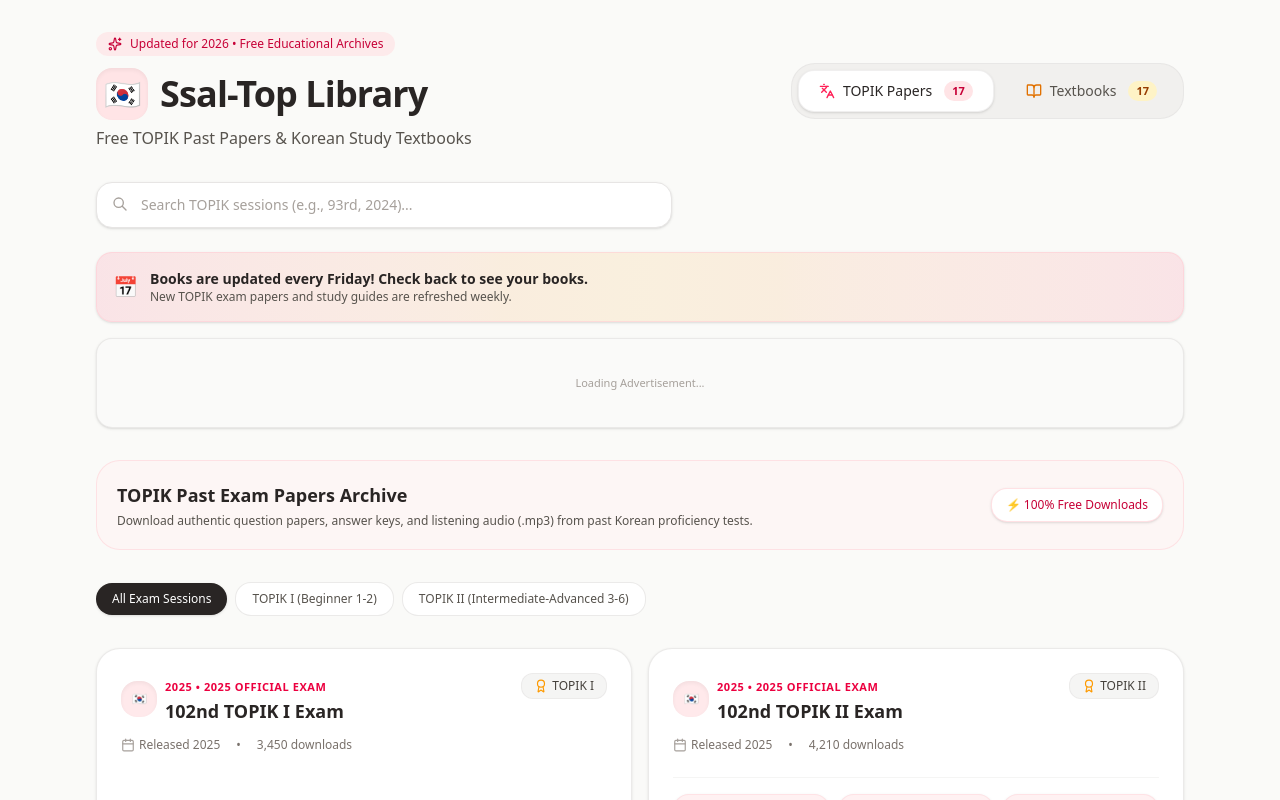
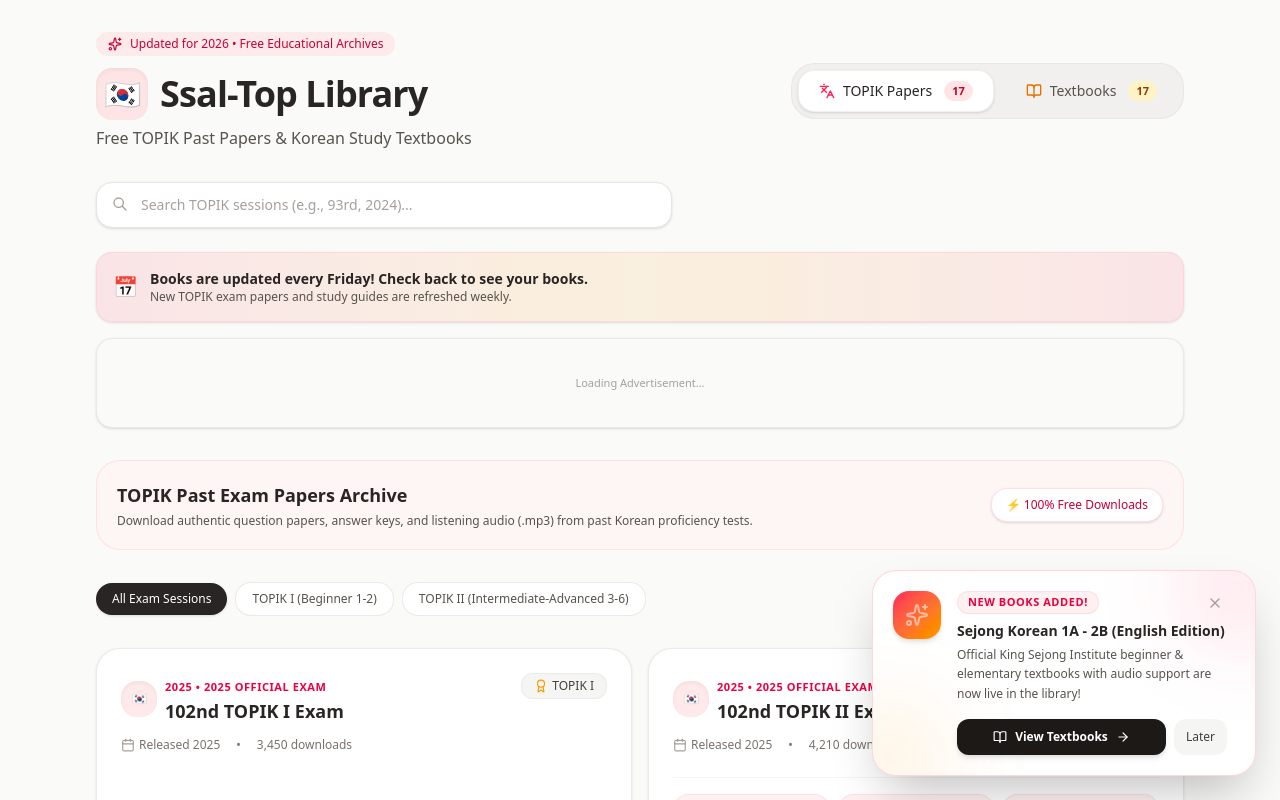
Before and after one commit to BelleRose-ai/Ssal-Top-Library, a React (Vite) app: page / in a window 1280 px wide. Shown: the top 800 px of the page. Built offline with nearby package versions, Linux system fonts and the light colour scheme.

Commit message:
feat: add new books notification popup
Implement an animated notification component to alert users about newly added textbooks, including a dismiss session state and navigation shortcut.

```diff
--- a/src/App.tsx
+++ b/src/App.tsx
@@ -7,6 +7,7 @@
 import { TextbookList } from './components/TextbookList';
 import { DownloadModal } from './components/DownloadModal';
 import { Footer } from './components/Footer';
+import { NewBooksNotification } from './components/NewBooksNotification';
 
 export default function App() {
   const [activeTab, setActiveTab] = useState<ActiveTab>('topik');
@@ -168,6 +169,9 @@
         resourceType={modalType}
         targetUrl={modalUrl}
       />
+
+      {/* New Books Added Notification Popup */}
+      <NewBooksNotification setActiveTab={setActiveTab} />
     </div>
   );
 }
--- /dev/null
+++ b/src/components/NewBooksNotification.tsx
@@ -0,0 +1,98 @@
+import React, { useState, useEffect } from 'react';
+import { motion, AnimatePresence } from 'motion/react';
+import { Sparkles, X, BookOpen, ArrowRight } from 'lucide-react';
+import { ActiveTab } from '../types';
+
+interface NewBooksNotificationProps {
+  setActiveTab: (tab: ActiveTab) => void;
+}
+
+export function NewBooksNotification({ setActiveTab }: NewBooksNotificationProps) {
+  const [isVisible, setIsVisible] = useState(false);
+
+  useEffect(() => {
+    // Show after a brief delay on mount
+    const timer = setTimeout(() => {
+      // Check if user already dismissed in this session
+      const dismissed = sessionStorage.getItem('ssal_top_new_books_dismissed');
+      if (!dismissed) {
+        setIsVisible(true);
+      }
+    }, 1200);
+    return () => clearTimeout(timer);
+  }, []);
+
+  const handleDismiss = () => {
+    setIsVisible(false);
+    sessionStorage.setItem('ssal_top_new_books_dismissed', 'true');
+  };
+
+  const handleViewTextbooks = () => {
+    setActiveTab('textbooks');
+    setIsVisible(false);
+    sessionStorage.setItem('ssal_top_new_books_dismissed', 'true');
+  };
+
+  return (
+    <AnimatePresence>
+      {isVisible && (
+        <motion.div
+          initial={{ opacity: 0, y: 50, scale: 0.95 }}
+          animate={{ opacity: 1, y: 0, scale: 1 }}
+          exit={{ opacity: 0, y: 20, scale: 0.95 }}
+          transition={{ duration: 0.3, ease: 'easeOut' }}
+          className="fixed bottom-6 right-6 z-50 max-w-sm w-full mx-4 sm:mx-0 bg-white border border-rose-200/80 rounded-3xl shadow-2xl p-5 overflow-hidden"
+        >
+          {/* Subtle background glow */}
+          <div className="absolute -top-12 -right-12 w-32 h-32 bg-rose-500/10 rounded-full blur-2xl pointer-events-none" />
+          <div className="absolute -bottom-12 -left-12 w-32 h-32 bg-amber-500/10 rounded-full blur-2xl pointer-events-none" />
+
+          <div className="relative z-10 flex items-start gap-4">
+            <div className="w-12 h-12 rounded-2xl bg-gradient-to-br from-rose-500 to-amber-500 text-white flex items-center justify-center shadow-md flex-shrink-0">
+              <Sparkles className="w-6 h-6 animate-pulse" />
+            </div>
+
+            <div className="flex-1 pr-2">
+              <div className="flex items-center justify-between">
+                <span className="text-[11px] font-bold uppercase tracking-wider text-rose-600 bg-rose-50 px-2.5 py-0.5 rounded-full border border-rose-200/50">
+                  New Books Added!
+                </span>
+                <button
+                  onClick={handleDismiss}
+                  className="text-stone-400 hover:text-stone-700 transition-colors p-1"
+                  aria-label="Close notification"
+                >
+                  <X className="w-4 h-4" />
+                </button>
+              </div>
+
+              <h4 className="text-sm font-bold text-stone-800 mt-1.5">
+                Sejong Korean 1A - 2B (English Edition)
+              </h4>
+              <p className="text-xs text-stone-600 mt-1 leading-relaxed">
+                Official King Sejong Institute beginner & elementary textbooks with audio support are now live in the library!
+              </p>
+
+              <div className="flex items-center gap-2 mt-4">
+                <button
+                  onClick={handleViewTextbooks}
+                  className="flex-1 bg-stone-900 hover:bg-stone-800 text-white text-xs font-semibold py-2.5 px-4 rounded-xl shadow-md transition-all flex items-center justify-center gap-2 group"
+                >
+                  <BookOpen className="w-3.5 h-3.5" />
+                  <span>View Textbooks</span>
+                  <ArrowRight className="w-3.5 h-3.5 group-hover:translate-x-0.5 transition-transform" />
+                </button>
+                <button
+                  onClick={handleDismiss}
+                  className="px-3 py-2.5 bg-stone-100 hover:bg-stone-200 text-stone-700 text-xs font-medium rounded-xl transition-colors"
+                >
+                  Later
+                </button>
+              </div>
+            </div>
+          </div>
+        </motion.div>
+      )}
+    </AnimatePresence>
+  );
+}
```
